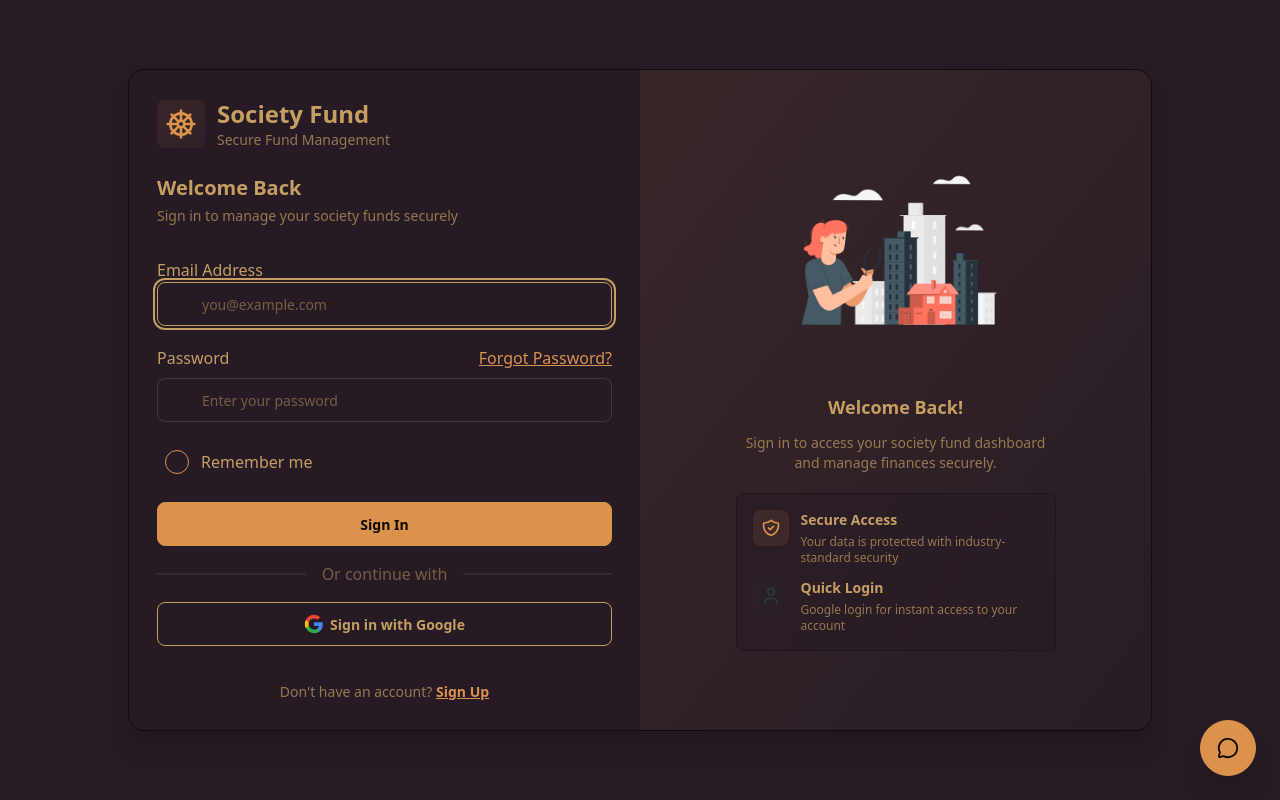
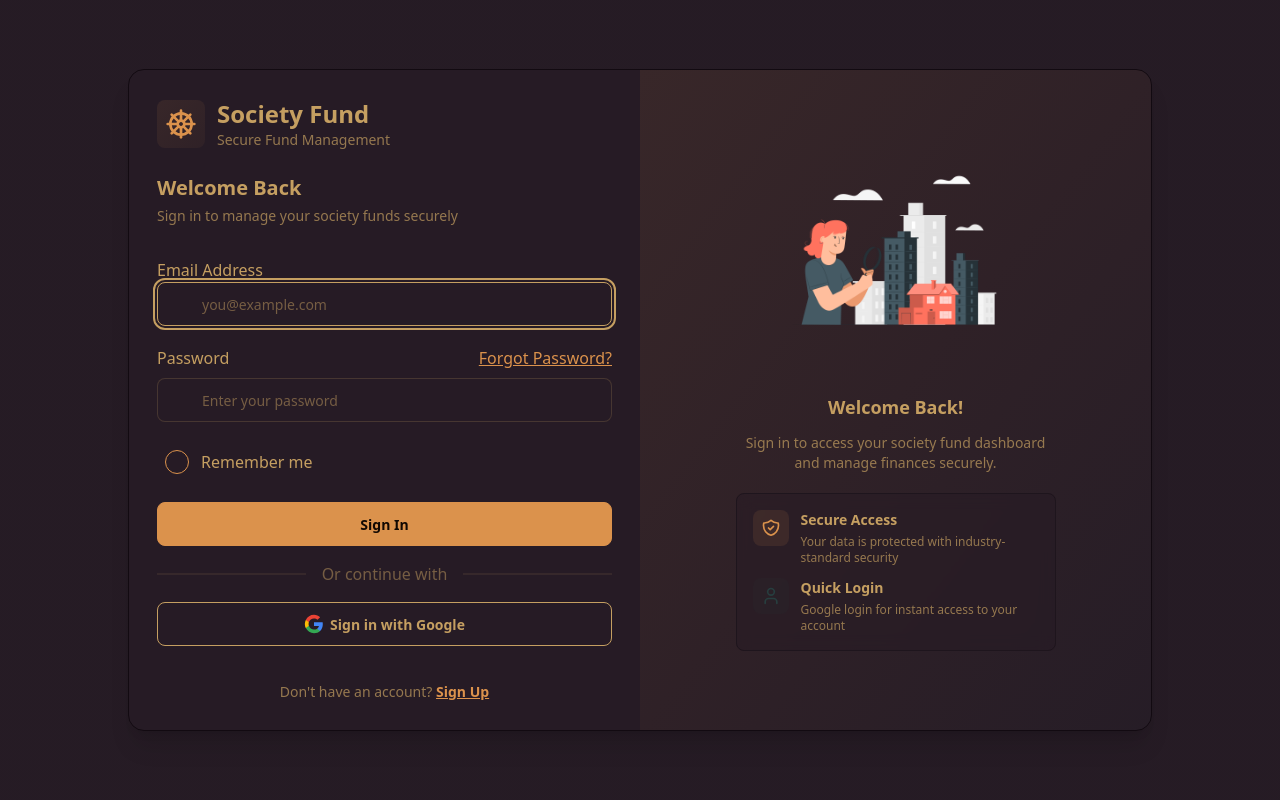
Before and after one commit to AbhijeetGoril/Fund-management-Front-end, a React (Vite) app: page /login in a window 1280 px wide. Built offline with nearby package versions, Linux system fonts and the light colour scheme.

Commit message:
feat: conditionally render HelpBotWidget based on user authentication status

```diff
--- a/src/App.jsx
+++ b/src/App.jsx
@@ -26,7 +26,7 @@ import { useSocketConnection } from "./hooks/useSocketConnection";
 
 function App() {
   useSocketConnection();
-
+const user = useSelector((state) => state.auth.user);
   const theme = useSelector(
     (state) => state.theme.theme
   );
@@ -119,7 +119,7 @@ function App() {
 
         </Routes>
 
-        <HelpBotWidget />
+        {user && <HelpBotWidget />}
       </div>
 
       <ToastContainer />
```
